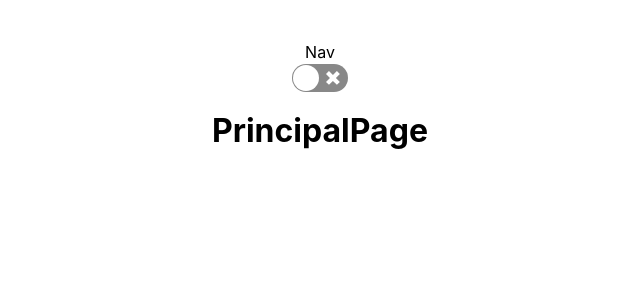
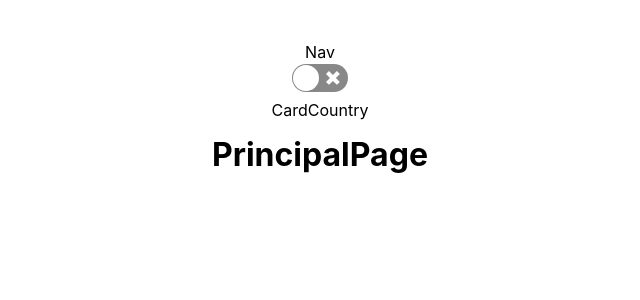
Before and after one commit to AlejandraOlazagasti/Countries-API, a React (Vite) app: page /#/ in a window 1280 px wide. Shown: the top 300 px of the page, without its empty margins (320-960 px from the left). Built offline with nearby package versions, Linux system fonts and the light colour scheme.

Commit message:
rafce-card

```diff
--- a/src/components/CardCountry/CardCountry.jsx
+++ b/src/components/CardCountry/CardCountry.jsx
@@ -0,0 +1,12 @@
+import React from 'react'
+
+const CardCountry = () => {
+
+  return (
+    <div>
+    CardCountry
+    </div>
+  )
+}
+
+export default CardCountry
--- a/src/pages/PrincipalPage/PrincipalPage.jsx
+++ b/src/pages/PrincipalPage/PrincipalPage.jsx
@@ -1,5 +1,6 @@
 import React from 'react'
 import ReactSwitch from 'react-switch'
+import CardCountry from '../../components/CardCountry/CardCountry'
 import Nav from '../../components/Nav/Nav'
 
 const PrincipalPage = () => {
@@ -7,6 +8,7 @@ const PrincipalPage = () => {
         <div>
             <Nav/>
             <ReactSwitch/>
+            <CardCountry/>
             <h1>PrincipalPage</h1>
         </div>
     )
```
